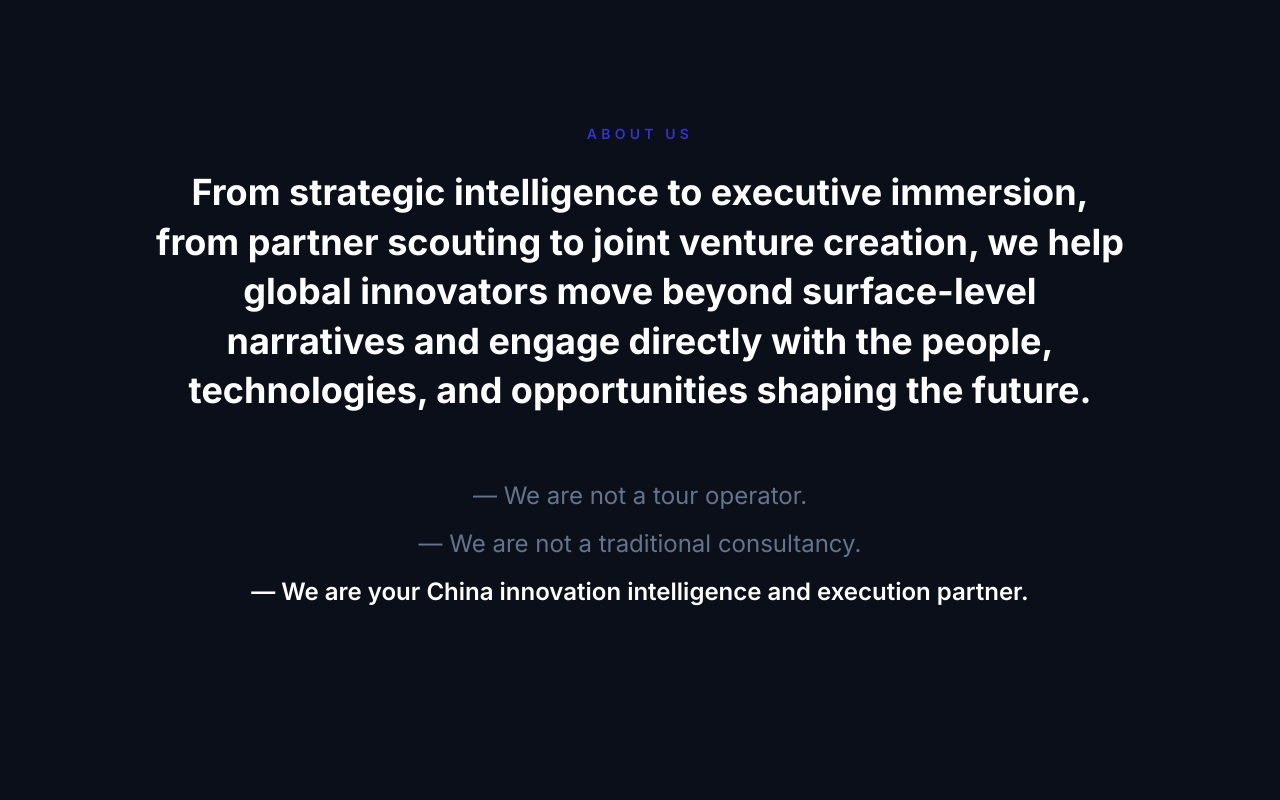
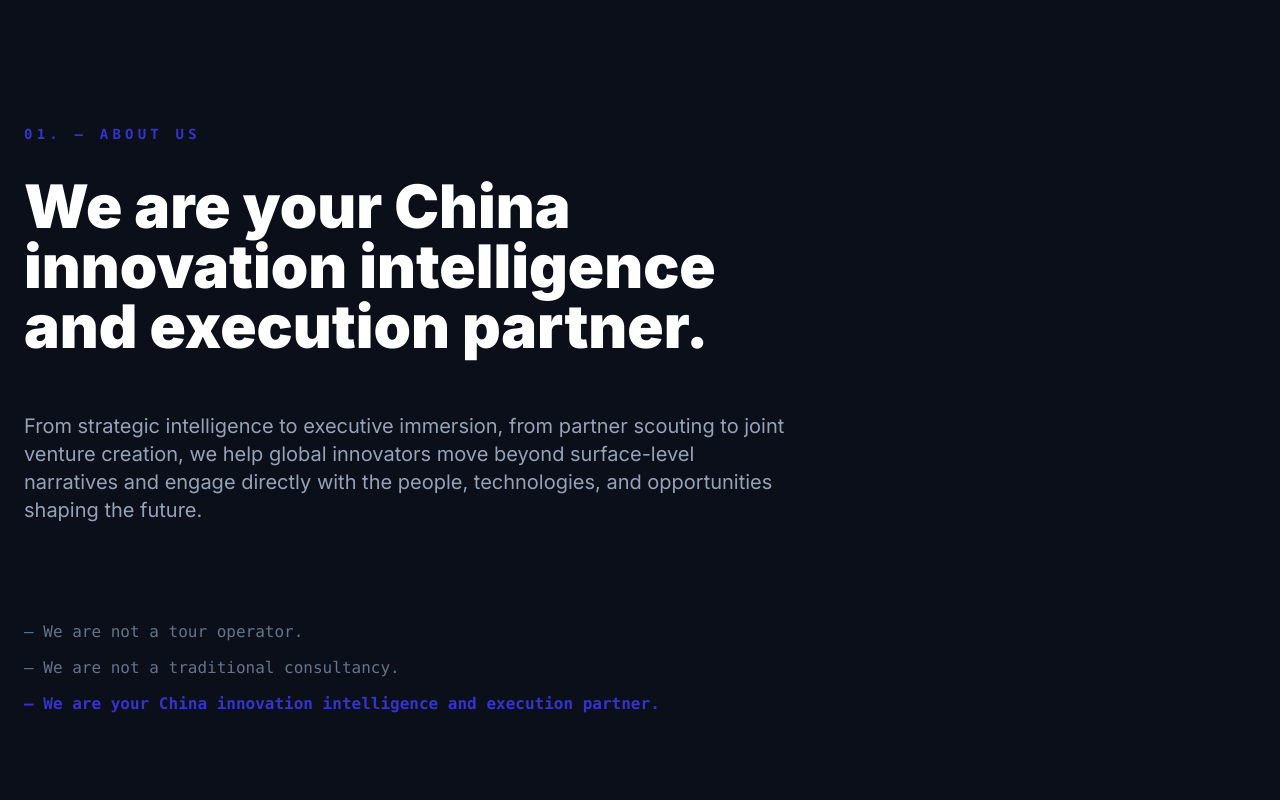
Before and after one commit to le0zh0u/propeller, a React (Vite) app: page / in a window 1280 px wide. Shown: the part 3220-4020 px from the top of the page. Built offline with nearby package versions, Linux system fonts and the light colour scheme.

Commit message:
style: left-align About Us section per reference design

```diff
--- a/src/sections/AboutSection.tsx
+++ b/src/sections/AboutSection.tsx
@@ -1,15 +1,22 @@
 export default function AboutSection() {
   return (
     <section className="bg-[#0a0f1a] py-24 md:py-36">
-      <div className="max-w-5xl mx-auto px-6 text-center">
-        <span className="uppercase tracking-[0.3em] text-sm text-[#3533cd] font-semibold mb-6 block">About Us</span>
-        <p className="text-2xl md:text-4xl font-bold text-white leading-snug md:leading-snug">
-          From strategic intelligence to executive immersion, from partner scouting to joint venture creation, we help global innovators move beyond surface-level narratives and engage directly with the people, technologies, and opportunities shaping the future.
-        </p>
-        <div className="mt-12 md:mt-16 space-y-3 md:space-y-4 text-lg md:text-2xl">
-          <p className="text-slate-500">— We are not a tour operator.</p>
-          <p className="text-slate-500">— We are not a traditional consultancy.</p>
-          <p className="text-white font-semibold">— We are your China innovation intelligence and execution partner.</p>
+      <div className="max-w-7xl mx-auto px-6">
+        <div className="max-w-3xl">
+          <span className="font-mono uppercase tracking-[0.3em] text-xs md:text-sm text-[#3533cd] font-semibold mb-8 block">
+            01. — About Us
+          </span>
+          <h2 className="text-3xl md:text-5xl lg:text-6xl font-black text-white leading-[1.15] mb-10 md:mb-14">
+            We are your China innovation intelligence and execution partner.
+          </h2>
+          <p className="text-base md:text-xl text-slate-400 leading-relaxed mb-16 md:mb-24">
+            From strategic intelligence to executive immersion, from partner scouting to joint venture creation, we help global innovators move beyond surface-level narratives and engage directly with the people, technologies, and opportunities shaping the future.
+          </p>
+          <div className="font-mono text-sm md:text-base space-y-3">
+            <p className="text-slate-500">— We are not a tour operator.</p>
+            <p className="text-slate-500">— We are not a traditional consultancy.</p>
+            <p className="text-[#3533cd] font-semibold">— We are your China innovation intelligence and execution partner.</p>
+          </div>
         </div>
       </div>
     </section>
```
